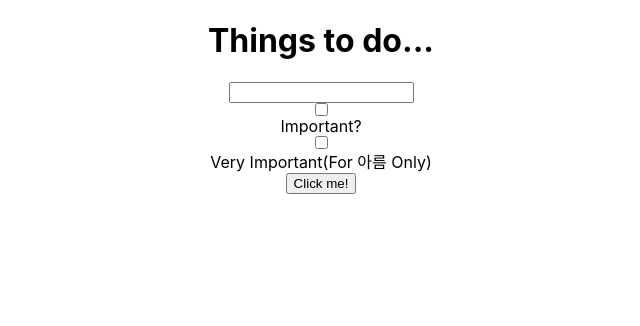
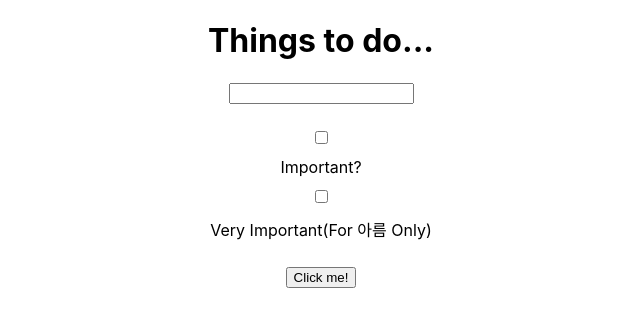
Before and after one commit to RicardoTlatelpa/todolistr, a React (Create React App) app: page / in a window 1280 px wide. Shown: the top 326 px of the page, without its empty margins (319-959 px from the left). Built offline with nearby package versions, Linux system fonts and the light colour scheme.

Commit message:
-add spacing for user

```diff
--- a/src/Form.css
+++ b/src/Form.css
@@ -2,9 +2,14 @@
   display:block;
   margin:auto;
   cursor: pointer;
+  margin-top: 2em;
 }
 .Form-input{
   display:block;
   margin:auto;
-
+  margin-bottom: 1em;
+  margin-top: 1em;
 }
+.Form-input-display{
+  margin-bottom: 1em;
+}
--- a/src/Form.js
+++ b/src/Form.js
@@ -38,7 +38,7 @@ class Form extends Component {
     return (
       <form onSubmit={this.handleSubmit} className="Form">
         <input
-          className="Form-input"
+          className="Form-input-display"
           type="text"
           name="name"
           value={this.state.name}
```
